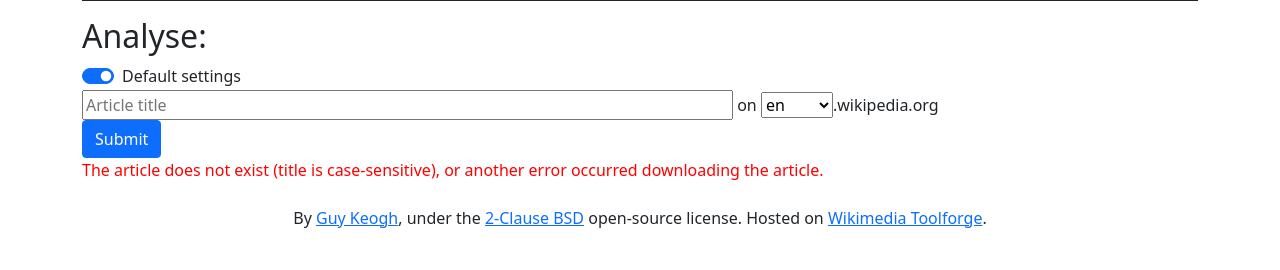
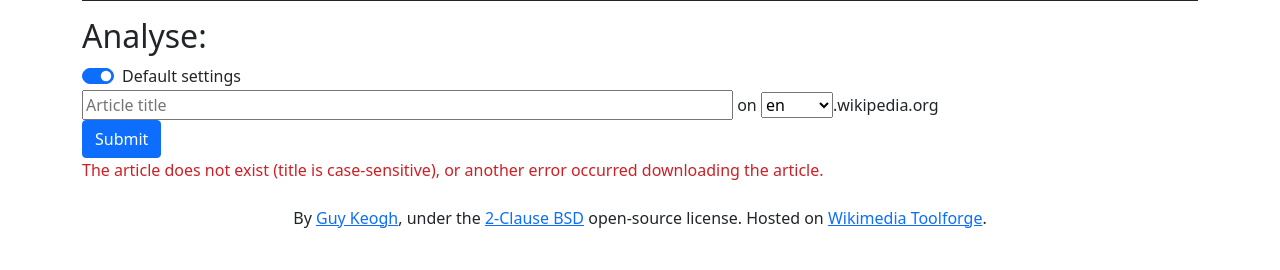
Before and after one commit to GuyKeogh/wiki_verify, a Flask app: page /article/1 in a window 1280 px wide. Shown: the part 208-478 px from the top of the page. Run offline with Flask 2, Linux system fonts and the light colour scheme; data that the repository does not hold is empty; some libraries are stand-ins or nearby versions.

Commit message:
Frontend changes, including use of more accessible colours

```diff
--- a/app.py
+++ b/app.py
@@ -42,7 +42,7 @@ def correct():
                                page=title,
                                language=settings[0])
     except:
-        error_message = "The session has expired."
+        error_message = "The session has expired, please try again. You can use the back button in your browser to save your inputted text."
         return render_template("index.html", error_message=error_message)
 
 @app.route('/article', methods = ["POST"])
--- a/source/programIO.py
+++ b/source/programIO.py
@@ -45,9 +45,9 @@ def parse_HTML(data):
                 combined = combined + "</p>"
                 if_paragraph_open = False
             elif word[2] == 'fail':
-                combined = combined + ''' <span title="'''+word[1]+'''" style="background-color: #ff0000">''' + article_word + "</span>"
+                combined = combined + ''' <span title="'''+word[1]+'''" style="background-color: #ff6666">''' + article_word + "</span>"
             elif word[2] == 'pass':
-                combined = combined + ''' <span title="'''+word[1]+'''" style="background-color: #00ff00">''' + article_word + "</span>"
+                combined = combined + ''' <span title="'''+word[1]+'''" style="background-color: #66cc66">''' + article_word + "</span>"
             else:
                 combined = combined + " " + article_word
         else: #Punctuation, so no space needed.
--- a/templates/index.html
+++ b/templates/index.html
@@ -87,7 +87,7 @@
 			</form>
 			<button class="btn btn-primary" id="submitBox" onclick="this.disabled=true;document.getElementById('articleForm').submit();">Submit</button>
 			<br>
-			<font color="red">{{error_message}}</font>
+			<font color="cd2026">{{error_message}}</font>
 		</body>
 		</div>
 
```
